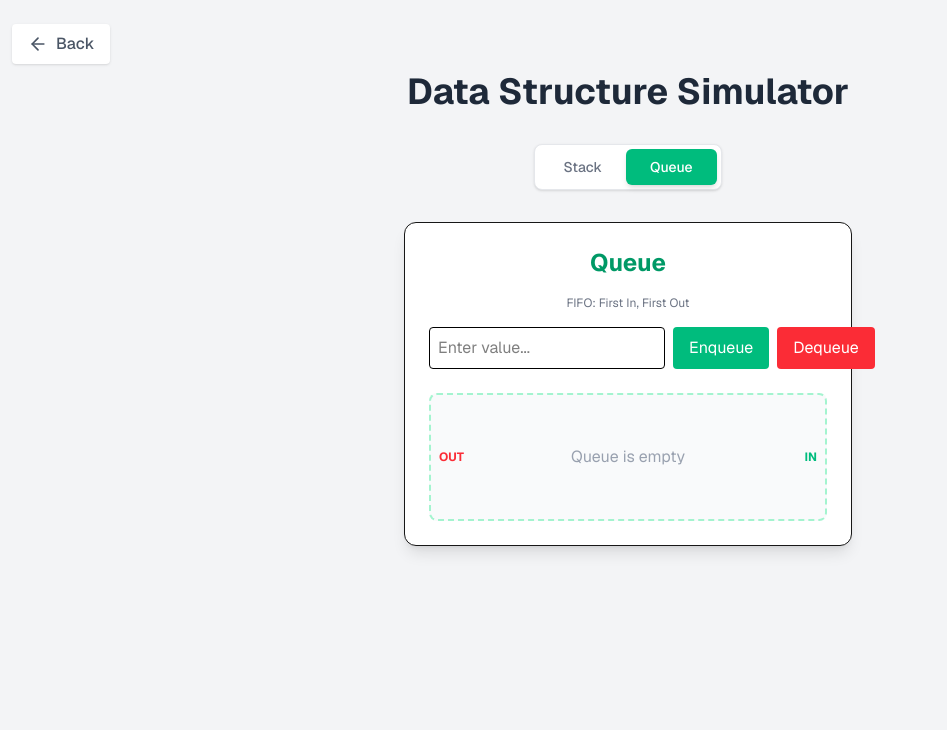
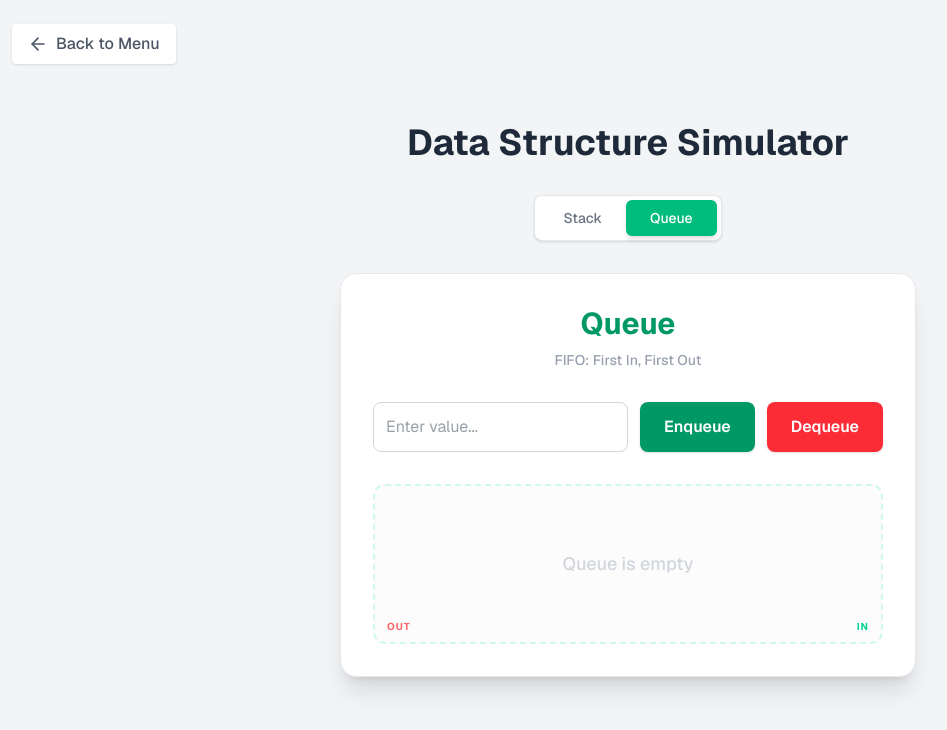
Before and after one commit to moze-mehraban/ds-tools, a Next.js app: page /stackQueue in a window 1280 px wide. Both pictures are taken after a click on the button "Queue". Shown: the top 730 px of the page, without its empty margins (12-959 px from the left). Built offline with nearby package versions, Linux system fonts and the light colour scheme.

Commit message:
fix queue

```diff
--- a/app/components/QueueSimulator.tsx
+++ b/app/components/QueueSimulator.tsx
@@ -17,33 +17,37 @@ export default function QueueSimulator() {
   };
 
   return (
-    <div className="border p-6 rounded-xl shadow-lg bg-white w-full max-w-md">
-      <h2 className="text-2xl font-bold mb-4 text-emerald-600 text-center">Queue</h2>
-      <p className="text-xs text-gray-500 text-center mb-4">FIFO: First In, First Out</p>
+    // CHANGE: width changed to max-w-xl
+    <div className="border border-gray-200 p-8 rounded-2xl shadow-xl bg-white w-full max-w-xl transition-all duration-300">
+      <h2 className="text-3xl font-bold mb-2 text-emerald-600 text-center">Queue</h2>
+      <p className="text-sm text-gray-400 text-center mb-8 font-medium">FIFO: First In, First Out</p>
 
-      <div className="flex gap-2 mb-6">
+      <div className="flex gap-3 mb-8">
         <input
           type="text"
           value={inputValue}
           onChange={(e) => setInputValue(e.target.value)}
-          className="border p-2 rounded flex-1 text-black"
+          onKeyDown={(e) => e.key === 'Enter' && handleEnqueue()}
+          className="border border-gray-300 p-3 rounded-lg flex-1 text-gray-700 focus:outline-none focus:ring-2 focus:ring-emerald-500 transition-all"
           placeholder="Enter value..."
         />
-        <button onClick={handleEnqueue} className="bg-emerald-500 hover:bg-emerald-600 text-white px-4 py-2 rounded">Enqueue</button>
-        <button onClick={handleDequeue} className="bg-red-500 hover:bg-red-600 text-white px-4 py-2 rounded">Dequeue</button>
+        <button onClick={handleEnqueue} className="bg-emerald-600 hover:bg-emerald-700 text-white px-6 py-2 rounded-lg font-semibold transition-colors shadow-sm">Enqueue</button>
+        <button onClick={handleDequeue} className="bg-red-500 hover:bg-red-600 text-white px-6 py-2 rounded-lg font-semibold transition-colors shadow-sm">Dequeue</button>
       </div>
 
-      <div className="flex flex-row items-center gap-2 h-32 overflow-x-auto border-2 border-dashed border-emerald-200 p-4 rounded-lg bg-gray-50 relative">
-        <span className="absolute left-2 text-xs text-red-500 font-bold">OUT</span>
-        <span className="absolute right-2 text-xs text-emerald-500 font-bold">IN</span>
+      <div className="flex flex-row items-center gap-3 h-40 overflow-x-auto border-2 border-dashed border-emerald-100 p-6 rounded-xl bg-gray-50/50 relative">
+        <span className="absolute left-3 bottom-2 text-[10px] tracking-widest text-red-400 font-bold uppercase">Out</span>
+        <span className="absolute right-3 bottom-2 text-[10px] tracking-widest text-emerald-400 font-bold uppercase">In</span>
 
         {queue.length === 0 ? (
-          <p className="text-gray-400 w-full text-center">Queue is empty</p>
+          <div className="w-full flex items-center justify-center">
+            <p className="text-gray-300 font-medium text-lg">Queue is empty</p>
+          </div>
         ) : (
           queue.map((item, index) => (
             <div
               key={index}
-              className="min-w-[80px] bg-emerald-500 text-white text-center py-4 rounded shadow-md"
+              className="min-w-[100px] bg-emerald-500 text-white text-center py-6 rounded-lg shadow-md font-medium text-lg animate-in slide-in-from-right-4 duration-300"
             >
               {item}
             </div>
--- a/app/stackQueue/page.tsx
+++ b/app/stackQueue/page.tsx
@@ -5,30 +5,34 @@ import StackSimulator from '../components/StackSimulator';
 import QueueSimulator from '../components/QueueSimulator';
 
 export default function Home() {
-  // State to track which view is active ('stack' or 'queue')
   const [activeTab, setActiveTab] = useState<'stack' | 'queue'>('stack');
 
   return (
-    <main className="min-h-screen bg-gray-100 p-8 flex flex-col items-center justify-start relative font-[family-name:var(--font-geist-sans)]">
+    // تغییر: استفاده از justify-center برای وسط‌چین کردن عمودی
+    <main className="min-h-screen bg-gray-100 p-4 flex flex-col items-center justify-center relative font-[family-name:var(--font-geist-sans)]">
 
-      {/* Back to Menu Button */}
+      {/* دکمه بازگشت (تغییر نکرد - همچنان گوشه بالا چپ) */}
       <Link
         href="/"
-        className="absolute top-6 left-6 flex items-center gap-2 text-gray-600 hover:text-gray-900 transition-colors font-medium bg-white px-4 py-2 rounded shadow-sm hover:shadow-md"
+        className="absolute top-6 left-6 flex items-center gap-2 text-gray-600 hover:text-gray-900 transition-colors font-medium bg-white px-4 py-2 rounded shadow-sm hover:shadow-md z-20"
       >
         <svg xmlns="http://www.w3.org/2000/svg" width="20" height="20" viewBox="0 0 24 24" fill="none" stroke="currentColor" strokeWidth="2" strokeLinecap="round" strokeLinejoin="round">
           <path d="m12 19-7-7 7-7"/>
           <path d="M19 12H5"/>
         </svg>
-        Back
+        <span className="hidden sm:inline">Back to Menu</span>
       </Link>
 
-      <h1 className="text-4xl font-bold text-gray-800 mb-8 text-center mt-16 lg:mt-10">
+      {/* یک نگهدارنده برای نظم دهی به محتوای اصلی */}
+      <div className="flex flex-col items-center w-full max-w-2xl gap-8">
+
+        {/* عنوان */}
+        <h1 className="text-3xl md:text-4xl font-bold text-gray-800 text-center">
           Data Structure Simulator
         </h1>
 
-      {/* Toggle Switch */}
-      <div className="bg-white p-1 rounded-lg shadow-sm border border-gray-200 inline-flex mb-8">
+        {/* دکمه‌های سوئیچ */}
+        <div className="bg-white p-1 rounded-lg shadow-sm border border-gray-200 inline-flex">
           <button
             onClick={() => setActiveTab('stack')}
             className={`px-6 py-2 rounded-md text-sm font-medium transition-all duration-200 ${
@@ -51,18 +55,20 @@ export default function Home() {
           </button>
         </div>
 
-      {/* Conditional Rendering */}
-      <div className="w-full flex justify-center">
+        {/* نمایش کارت انتخاب شده */}
+        <div className="w-full flex justify-center items-center min-h-[400px]">
           {activeTab === 'stack' ? (
-          <div className="animate-in fade-in zoom-in duration-300">
+            <div className="animate-in fade-in zoom-in duration-300 w-full flex justify-center">
               <StackSimulator />
             </div>
           ) : (
-          <div className="animate-in fade-in zoom-in duration-300">
+            <div className="animate-in fade-in zoom-in duration-300 w-full flex justify-center">
               <QueueSimulator />
             </div>
           )}
         </div>
+
+      </div>
     </main>
   );
 }
```
Lines whose indentation alone changed are shown as unchanged.
